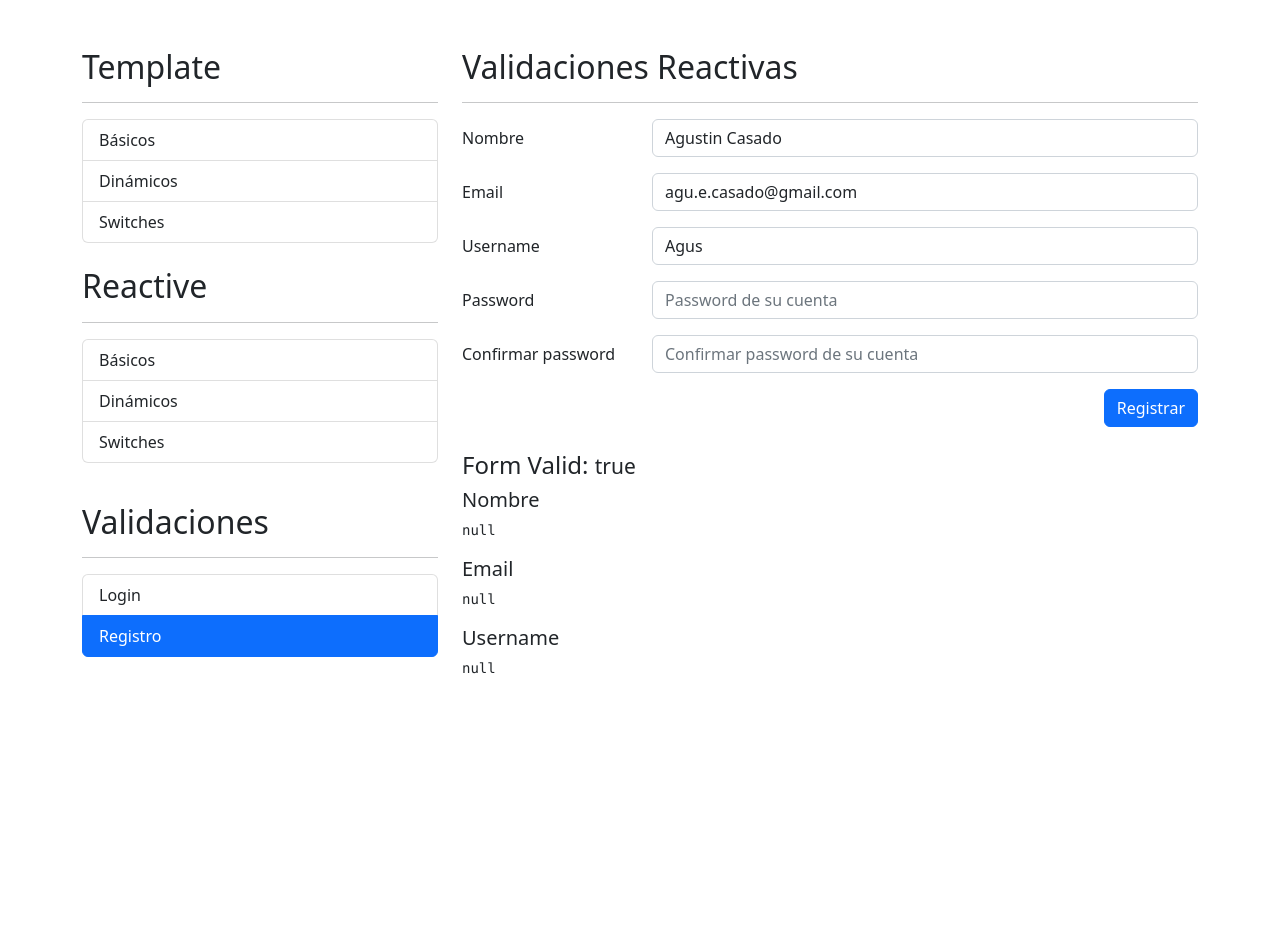
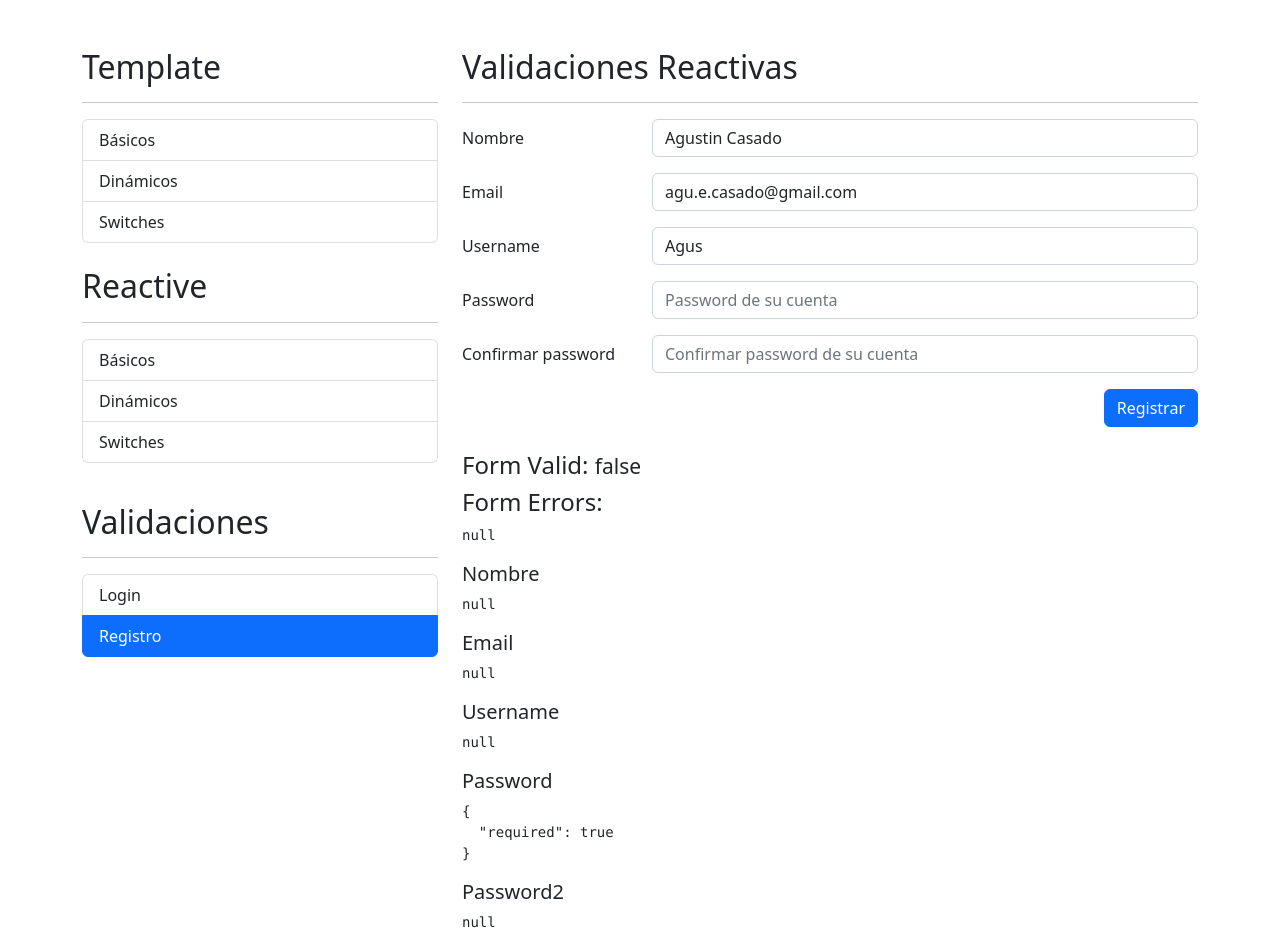
Before and after one commit to Agus-Ca/AngularFormularios, an Angular app: page /auth in a window 1280 px wide. Both pictures are taken after a click on the item "Registro". Before the commit the page ends 800 px from the top, so only its background shows below. Built offline with nearby package versions, Linux system fonts and the light colour scheme.

Commit message:
validaciones reactivas de las contraseñas

```diff
--- a/src/app/auth/pages/registro/registro.component.html
+++ b/src/app/auth/pages/registro/registro.component.html
@@ -59,7 +59,12 @@
                 <div class="col-sm-9">
                     <input type="password"
                            class="form-control"
-                           placeholder="Password de su cuenta">
+                           placeholder="Password de su cuenta"
+                           formControlName="password">
+                    <span *ngIf="campoNoValido('password')"
+                           class="form-text text-danger">
+                        La contraseña debe tener mas de 6 caracteres
+                     </span>
                 </div>
             </div>
 
@@ -69,7 +74,12 @@
                 <div class="col-sm-9">
                     <input type="password"
                            class="form-control"
-                           placeholder="Confirmar password de su cuenta">
+                           placeholder="Confirmar password de su cuenta"
+                           formControlName="password2">
+                    <span *ngIf="campoNoValido('password2')"
+                           class="form-text text-danger">
+                        Las contraseñas deben ser iguales
+                     </span>
                 </div>
             </div>
 
@@ -91,6 +101,9 @@
 
 <h4>Form Valid: <small>{{ miFormulario.valid | json }}</small></h4>
 
+<h4>Form Errors:</h4>
+<pre>{{ miFormulario.errors | json }}</pre>
+
 <h5>Nombre</h5>
 <pre>{{ miFormulario.controls['nombre'].errors | json }}</pre>
 
@@ -99,3 +112,9 @@
 
 <h5>Username</h5>
 <pre>{{ miFormulario.controls['username'].errors | json }}</pre>
+
+<h5>Password</h5>
+<pre>{{ miFormulario.controls['password'].errors | json }}</pre>
+
+<h5>Password2</h5>
+<pre>{{ miFormulario.controls['password2'].errors | json }}</pre>
--- a/src/app/auth/pages/registro/registro.component.ts
+++ b/src/app/auth/pages/registro/registro.component.ts
@@ -24,9 +24,13 @@ export class RegistroComponent implements OnInit {
   }
 
   miFormulario: FormGroup = this.formBuilder.group({
-    nombre:   ['', [ Validators.required, Validators.pattern(this.validationService.nombreApellidoPattern) ]],
-    email:    ['', [ Validators.required, Validators.email, Validators.pattern(this.validationService.emailPattern)]],
-    username: ['', [ Validators.required, this.validationService.noPuedeSerAgusCa ]]
+    nombre:    ['', [ Validators.required, Validators.pattern(this.validationService.nombreApellidoPattern) ]],
+    email:     ['', [ Validators.required, Validators.email, Validators.pattern(this.validationService.emailPattern)]],
+    username:  ['', [ Validators.required, this.validationService.noPuedeSerAgusCa ]],
+    password:  ['', [ Validators.required, Validators.minLength(6) ]],
+    password2: ['', [ Validators.required, Validators.minLength(6) ]]
+  }, {
+    validators: [ this.validationService.camposIguales('password', 'password2') ]
   })
 
   campoNoValido( campo:string ) {
--- a/src/app/shared/validators/validators.service.ts
+++ b/src/app/shared/validators/validators.service.ts
@@ -1,5 +1,5 @@
 import { Injectable } from '@angular/core';
-import { FormControl, ValidationErrors } from '@angular/forms';
+import { AbstractControl, FormControl, ValidationErrors } from '@angular/forms';
 
 @Injectable({
   providedIn: 'root'
@@ -20,4 +20,19 @@ export class ValidatorsService {
     }
     return null;
   }
+
+  camposIguales( campo1:string, campo2:string ) {
+    return ( formGroup:AbstractControl ): ValidationErrors | null => {
+      const pass1 = formGroup.get(campo1)?.value;
+      const pass2 = formGroup.get(campo2)?.value;
+      if (pass1 !== pass2) {
+        formGroup.get(campo2)?.setErrors({ camposIguales: false })
+        return {
+          camposIguales: false
+        }
+      }
+      formGroup.get(campo2)?.setErrors(null)
+      return null;
+    }
+  }
 }
--- a/src/app/template/basicos/basicos.component.html
+++ b/src/app/template/basicos/basicos.component.html
@@ -92,6 +92,6 @@
         <pre class="ms-5">{{ miFormulario.value | json }}</pre>
 
         <span>CustomMin:</span>
-        <pre class="ms-5">{{ miFormulario.controls['existencias']?.errors | json }}</pre>
+        <pre class="ms-5">{{ miFormulario.controls['existencias'].errors | json }}</pre>
     </div>
 </div>
--- a/src/app/template/switches/switches.component.html
+++ b/src/app/template/switches/switches.component.html
@@ -101,6 +101,6 @@
 <pre>{{ Persona | json }}</pre>
 
 <h5>Términos y Condiciones</h5>
-<pre>{{ miFormulario.controls['terminosYCondiciones']?.errors | json }}</pre>
+<pre>{{ miFormulario.controls['terminosYCondiciones'].errors | json }}</pre>
 
 <h5>Condiciones:</h5>
```
